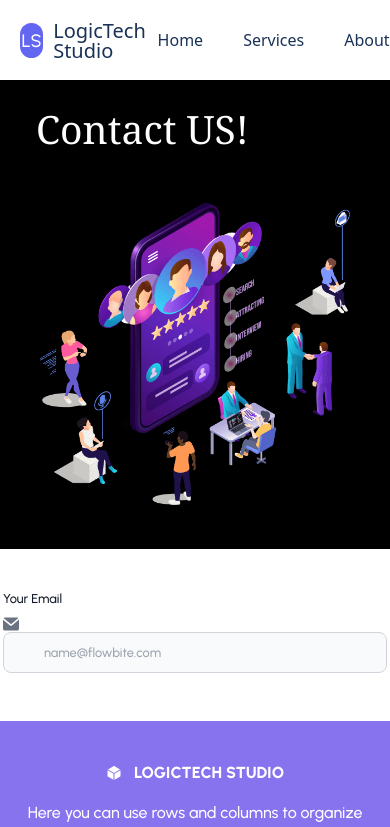
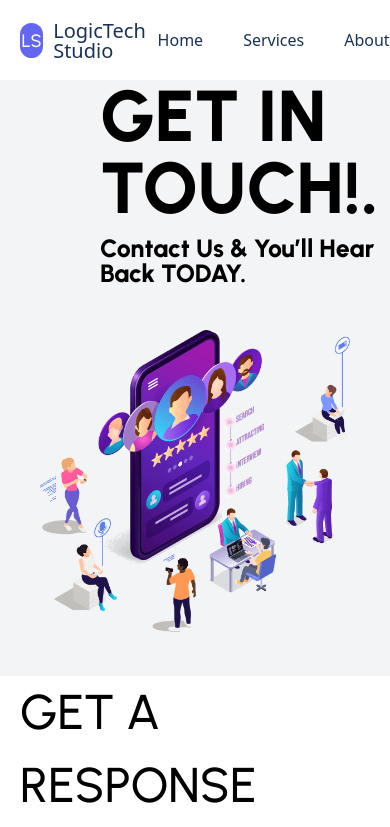
Before and after one commit to sayyamButt317/LogicTech, a React (Create React App) app: page /Contact/ContactPage in a window 390 px wide. Shown: the top 827 px of the page. Built offline with nearby package versions, Linux system fonts and the light colour scheme.

Commit message:
mac form

```diff
--- a/src/components/Contact/ContactPage.jsx
+++ b/src/components/Contact/ContactPage.jsx
@@ -1,15 +1,23 @@
-import React from 'react'
-import App from "../../assets/app.png"
+import React from "react";
+import App from "../../assets/app.png";
 function ContactPage() {
   return (
-    <div className='w-full h-auto flex flex-col md:max-auto'>
-      <div  className='Container bg-black font-serif '>
-        <h1 className='text-white ml-9 text-4xl mt-5'>Contact US!</h1>
+    <div className="w-full h-auto md:max-auto">
+        <div className="flex flex-col md:flex-row justify-between items-center bg-gray-100">
 
-        <img src={App} className=''></img>
+      <span className="text-black text-7xl font-bold ml-[100px] ">
+        GET IN TOUCH!.
+        <p1 className="flex flex-col text-2xl items-center mt-3"> Contact Us & You’ll Hear Back TODAY.</p1>
+      </span>
+
+
+
+      <div className="object-right">
+        <img src={App} className=""></img>
+      </div>
       </div>
     </div>
-  )
+  );
 }
 
-export default ContactPage
+export default ContactPage;
--- a/src/components/Contact/form.jsx
+++ b/src/components/Contact/form.jsx
@@ -1,18 +1,20 @@
 import React from "react";
 
-function form() {
+function Form() {
   return (
+   <>
+   <h1 className="text-5xl space-x-3 ml-5">GET A RESPONSE TODAY!</h1>
     <form className="max-w-sm mx-auto mt-10">
+
       <label
-        for="email-address-icon"
-        className="block mb-2 text-sm font-medium text-gray-900 dark:text-white"
+        htmlFor="email-address-icon"
+        className="block mb-2 text-sm font-medium text-gray-900 dark:text-black"
       >
         Your Email{" "}
       </label>
       <div className="relative">
-        <div className="absolute inset-y-0 start-0 flext items-center ps-3.5 pointer-events-none"></div>
         <svg
-          class="w-4 h-4 text-gray-500 dark:text-gray-400"
+          className="absolute w-4 h-4 text-gray-500 dark:text-gray-400 top-1/2 transform -translate-y-1/2 left-3"
           aria-hidden="true"
           xmlns="http://www.w3.org/2000/svg"
           fill="currentColor"
@@ -24,12 +26,14 @@
         <input
           type="text"
           id="email-address-icon"
-          class="bg-gray-50 border border-gray-300 text-gray-900 text-sm rounded-lg focus:ring-blue-500 focus:border-blue-500 block w-full ps-10 p-2.5  dark:bg-gray-700 dark:border-gray-600 dark:placeholder-gray-400 dark:text-white dark:focus:ring-blue-500 dark:focus:border-blue-500"
+          className="bg-gray-50 border border-gray-300 text-gray-900 text-sm rounded-lg focus:ring-blue-500 focus:border-blue-500 block w-full pl-10 py-2.5 dark:bg-gray-700 dark:border-gray-600 dark:placeholder-gray-400 dark:text-white dark:focus:ring-blue-500 dark:focus:border-blue-500"
           placeholder="name@flowbite.com"
-        ></input>
+        />
       </div>
+
     </form>
+    </>
   );
 }
 
-export default form;
+export default Form;
```
